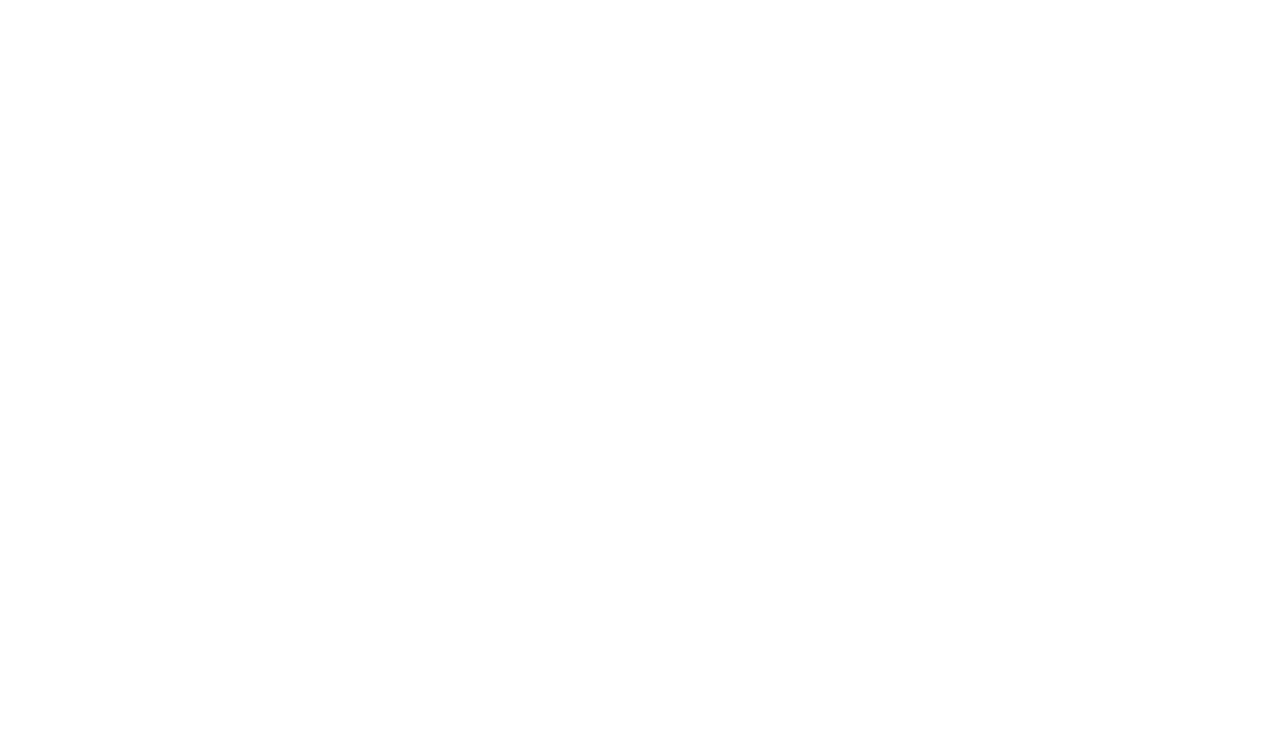
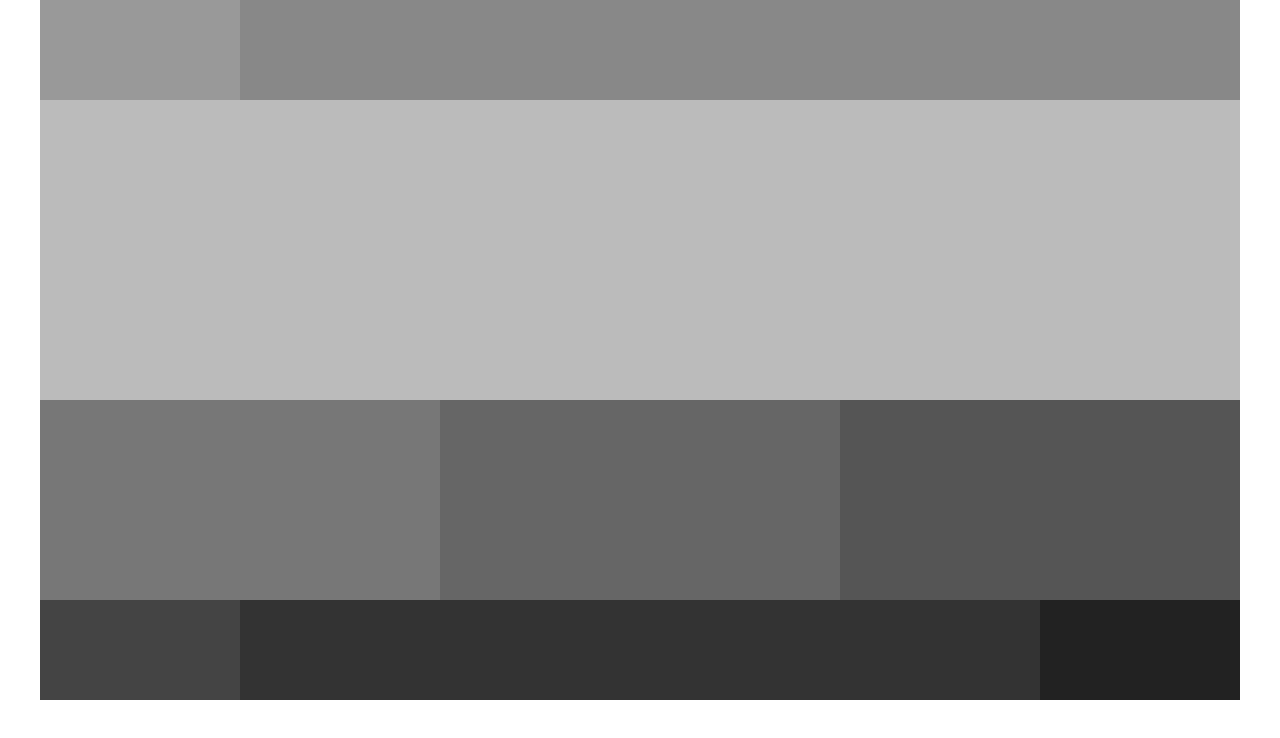
Before and after one commit to ggang89/study-css, a plain HTML site: page 10.와이어프레임 가로정렬.html in a window 1280 px wide. Drawn offline with Linux system fonts and the light colour scheme.

Commit message:
와이어프레임에 css 스타일 입힘

```diff
--- a/10.와이어프레임 가로정렬.html
+++ b/10.와이어프레임 가로정렬.html
@@ -5,22 +5,102 @@
     <meta name="viewport" content="width=device-width, initial-scale=1.0" />
     <title>와이어프레임 연습_1</title>
     <style>
+      *{
+        margin: 0;
+        padding: 0;
+        list-style: none;
+        text-decoration: none;
+        font-family: '맑은 고딕';
+        font-size: 14px;
+        color: #333;
+      }
+      .cf{
+        content:' ';
+        display: block;
+        clear:both;
+      }
+      .wrapper{
+        width: 1200px;
+        margin: 0 auto;
+      }
+      header{
+        height: 100px;
+        background-color: #aaa;
+      }
+      .slides{
+        height: 300px;
+        background-color: #bbb;
+      }
+      main{
+        height: 200px;
+        background: #ccc;
+      }
+      footer{
+        height: 100px;
+        background-color: #ddd;
+      }
+      /* header */
+      header .logo{
+        float: left;
+        width: 200px;
+        height: 100%;
+        background-color: #999;
+      }
+      header nav{
+        width: 1000px;
+        float: right;
+        height: 100%;
+        background-color: #888;
+      }
 
+      /* main contens */
+      main section{
+        width: 400px;
+        height: 100%;
+        float: left;
+      }
+      main .notice{
+        background-color: #777;
+      }
+      main .banner{
+        background-color: #666;
+      }
+      main .quick_links{
+        background-color: #555;
+      }
+
+      /* footer */
+      footer div{
+        float: left;
+        height: 100%;
+      }
+      footer .logo{
+        width: 200px;
+        background-color: #444;
+      }
+      footer .copyright{
+        width: 800px;
+        background-color: #333;
+      }
+      footer .sns{
+        width: 200px;
+        background-color: #222;
+      }
     </style>
   </head>
   <body>
     <div class="wrapper">
-      <header>
+      <header class="cf">
         <h1 class="logo"></h1>
         <nav></nav>
       </header>
       <div class="slides"></div>
-      <main>
+      <main class="cf">
         <section class="notice"></section>
         <section class="banner"></section>
         <section class="quick_links"></section>
       </main>
-      <footer>
+      <footer class="cf">
         <div class="logo"></div>
         <div class="copyright"></div>
         <div class="sns"></div>
```
